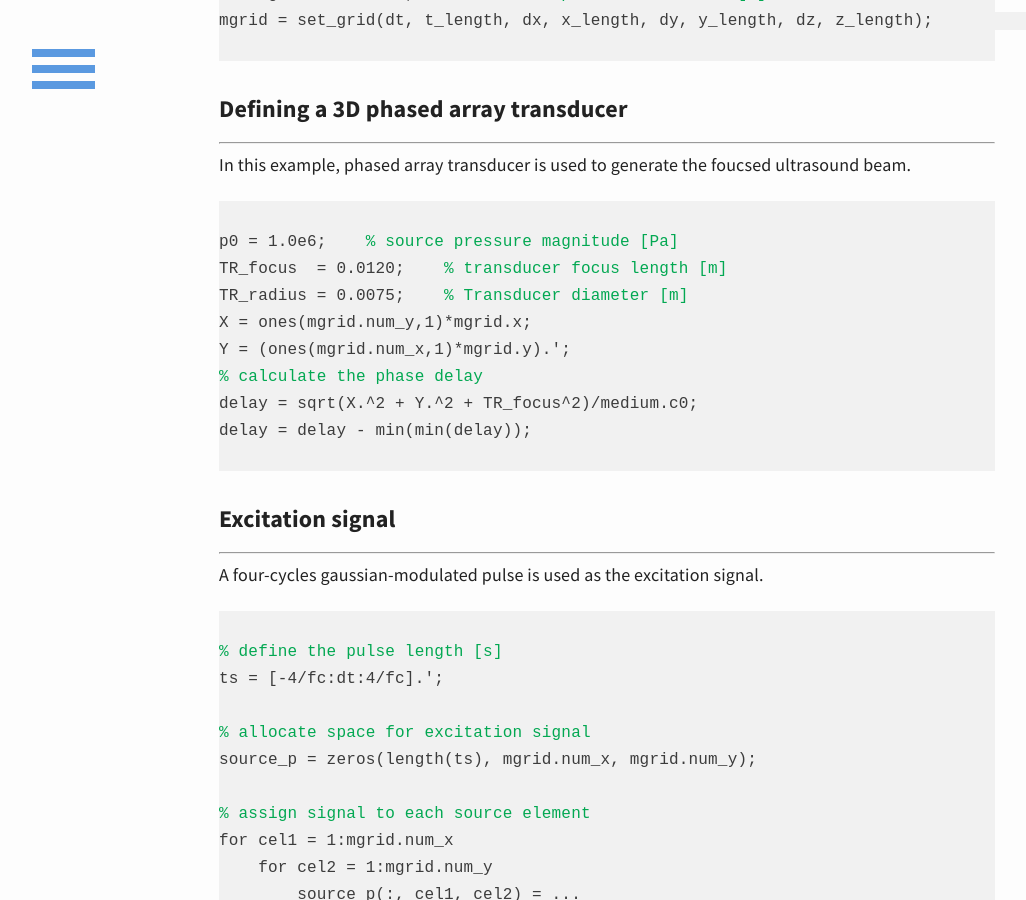
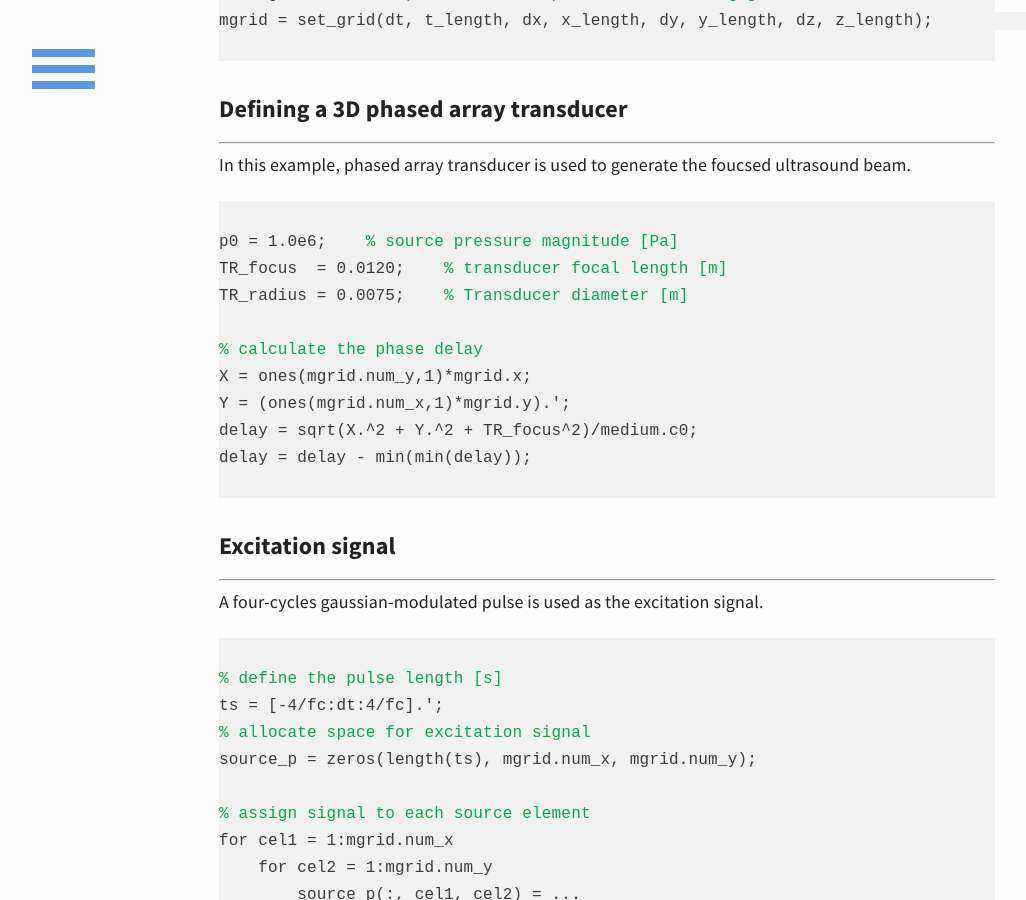
Before and after one commit to m-SOUND/mSOUND, a Jekyll site: the page built from _posts/2019-02-19-TMDM_3D_homogeneous.html, in a window 1280 px wide and 900 px high, scrolled down 932 px. Shown: the whole window, without its empty margins (33-1059 px from the left). Built offline with Jekyll 4.4.1, drawn with Linux system fonts in a browser that asks for light colours.

Commit message:
Update 2019-02-19-TMDM_3D_homogeneous.html

```diff
--- a/_posts/2019-02-19-TMDM_3D_homogeneous.html
+++ b/_posts/2019-02-19-TMDM_3D_homogeneous.html
@@ -25,10 +25,10 @@
 dz = 3.75e-04;   <font color="#03a852"> % step size in the z direction [m]</font>
 dt = 6.25e-08;   <font color="#03a852"> % time step size [s]</font>
 
-x_length = 0.0300;     <font color="#03a852"> % total computational domain size in x direction [m]</font>
-y_length = 0.0300;     <font color="#03a852"> % total computational domain size in y direction [m]</font>
-z_length = 0.0150;     <font color="#03a852"> % total computational domain size in z direction [m]</font>
-t_length = 1.60e-05;   <font color="#03a852"> % total temporal domain size [s]</font>
+x_length = 0.0300;    <font color="#03a852"> % total computational domain size in x direction [m]</font>
+y_length = 0.0300;    <font color="#03a852"> % total computational domain size in y direction [m]</font>
+z_length = 0.0150;    <font color="#03a852"> % total computational domain size in z direction [m]</font>
+t_length = 1.60e-05;  <font color="#03a852"> % total temporal domain size [s]</font>
 mgrid = set_grid(dt, t_length, dx, x_length, dy, y_length, dz, z_length);
 </code>
 </pre>
@@ -43,11 +43,12 @@
  <pre>
 <code>
 p0 = 1.0e6;   <font color="#03a852"> % source pressure magnitude [Pa]</font>
-TR_focus  = 0.0120;   <font color="#03a852"> % transducer focus length [m]</font>
+TR_focus  = 0.0120;   <font color="#03a852"> % transducer focal length [m]</font>
 TR_radius = 0.0075;   <font color="#03a852"> % Transducer diameter [m]</font>
+
+<font color="#03a852">% calculate the phase delay</font>
 X = ones(mgrid.num_y,1)*mgrid.x;
 Y = (ones(mgrid.num_x,1)*mgrid.y).';
-<font color="#03a852">% calculate the phase delay</font>
 delay = sqrt(X.^2 + Y.^2 + TR_focus^2)/medium.c0;
 delay = delay - min(min(delay));
 </code>
@@ -63,7 +64,6 @@
 <code>
 <font color="#03a852">% define the pulse length [s]</font>
 ts = [-4/fc:dt:4/fc].';
-
 <font color="#03a852">% allocate space for excitation signal</font>
 source_p = zeros(length(ts), mgrid.num_x, mgrid.num_y);
 
```
